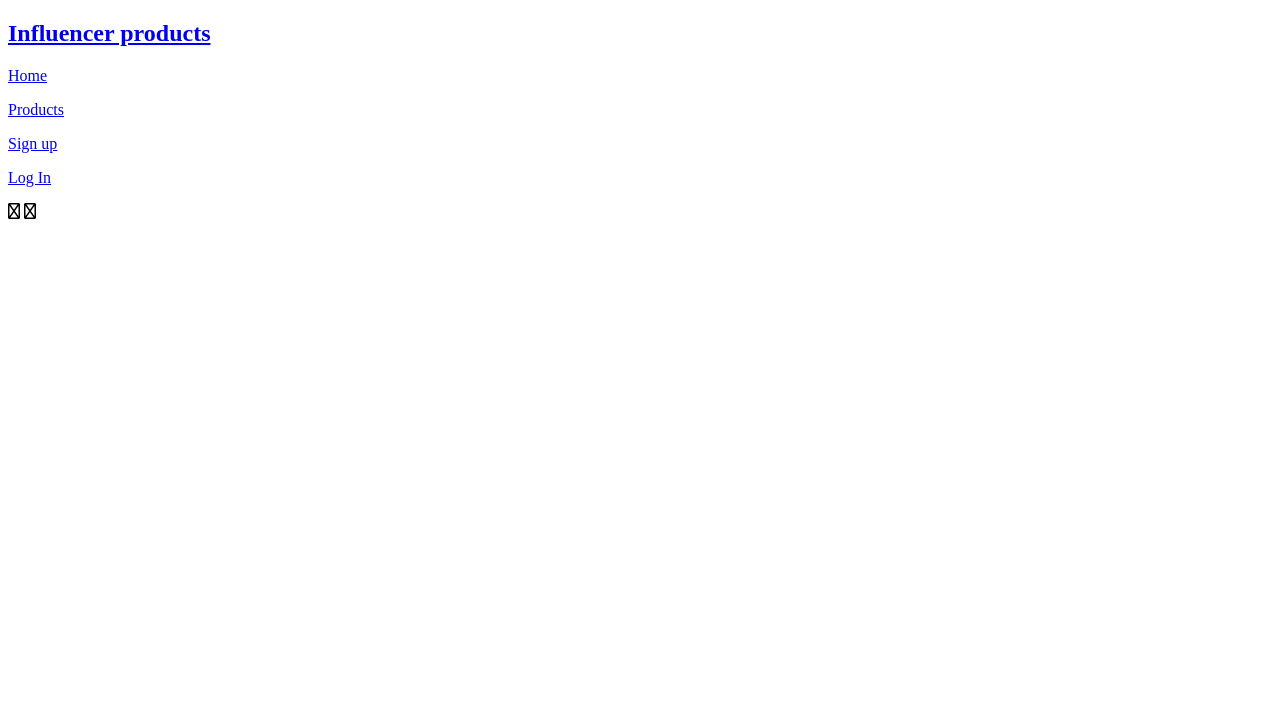
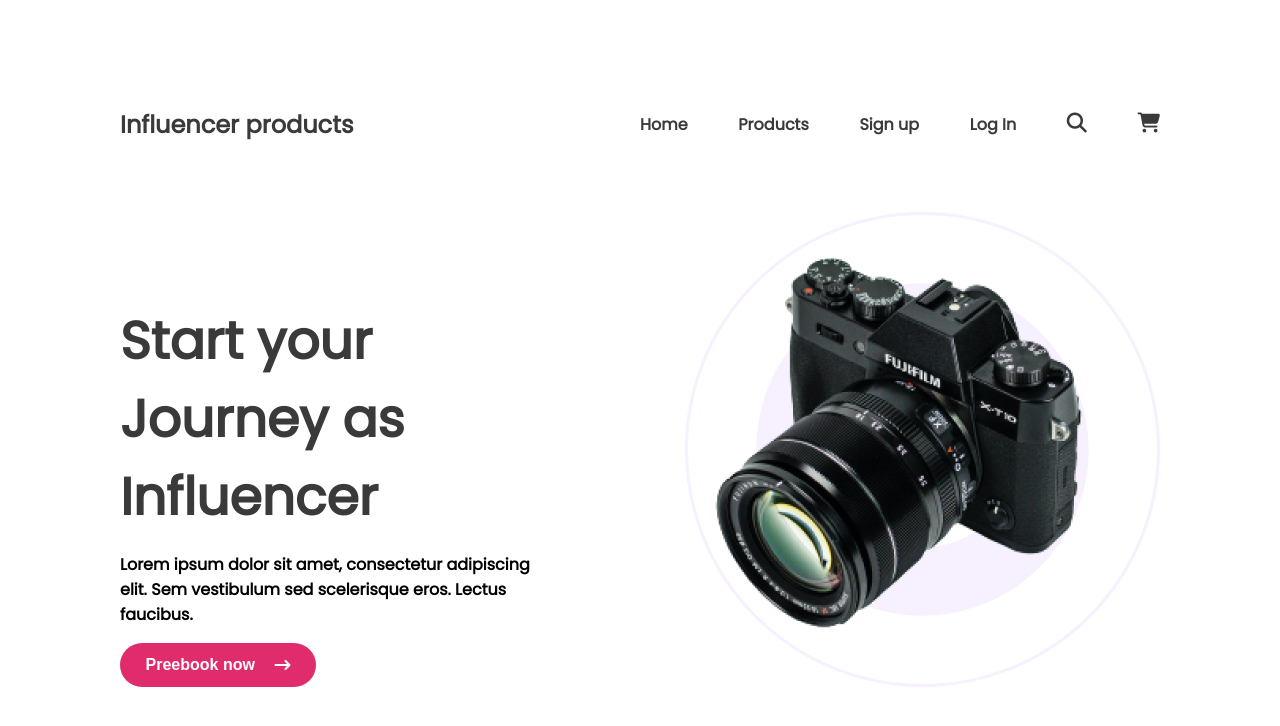
Before and after one commit to kalam409/influencer-gears-assignment-practice, a plain HTML site: page index.html in a window 1280 px wide. Drawn offline with Linux system fonts and the light colour scheme.

Commit message:
main banner added

```diff
--- a/index.html
+++ b/index.html
@@ -7,6 +7,10 @@
     <title>Assignment practice-2</title>
     <!-- font awesome link -->
     <script src="https://kit.fontawesome.com/d5e062fa8c.js" crossorigin="anonymous"></script>
+    <!-- google fonts -->
+    <!-- <link rel="preconnect" href="https://fonts.googleapis.com">
+    <link rel="preconnect" href="https://fonts.gstatic.com" crossorigin>
+    <link href="https://fonts.googleapis.com/css2?family=Poppins&display=swap" rel="stylesheet"> -->
     <!-- favicon added -->
     <link rel="shortcut icon" href="logos/favicon.png" type="image/x-icon">
     <!-- style sheet link -->
@@ -20,21 +24,52 @@
                 <div class="logo">
                     <h2><a href="#">Influencer products</a></h2>
                 </div>
+                <div>
                     <div class="menu-bar">
                         <div class="menu-list">
                             <p><a href="#">Home</a></p>
                             <p><a href="#">Products</a></p>
                             <p><a href="#">Sign up</a></p>
                             <p><a href="#">Log In</a></p>
+                            <a href="#"><i class="fa-solid fa-magnifying-glass nav-icon"></i></a>
+                            <a href="#"><i class="fa-solid fa-cart-shopping nav-icon"></i></a>
                         </div>
-                    <div class="cart">
-                        <i class="fa-regular fa-magnifying-glass"></i>
-                        <i class="fa-regular fa-cart-shopping"></i>
                     </div>
+                    <!-- <div class="menu-cart">
+                        <i class="fa-solid fa-magnifying-glass nav-icon"></i>
+                        <i class="fa-solid fa-cart-shopping nav-icon"></i>
+                    </div> -->
                 </div>
             </section>
         </nav>
     </header>
     <!-- header end -->
+    <!-- The part of top body-Start your Journey -->
+    <main>
+        <section class="main-banner">
+            <article>
+                <div class="top-title">
+                    <h1 class="title">Start your Journey as Influencer</h1>
+                    <p class="subtitle">Lorem ipsum dolor sit amet, consectetur adipiscing elit. Sem vestibulum sed scelerisque eros. Lectus faucibus.</p>
+                </div>
+                <div class="button">
+                    <button class="preebook">
+                        <a href="#">Preebook now</a>
+                        <i class="fa-solid fa-arrow-right-long"></i>
+                    </button>
+                </div>
+            </article>
+            <div>
+                <div class="banners">
+                    <div class="banner-1">
+                        <img src="images/Circle design.svg" alt="circle-image">
+                    </div>
+                    <div class="banner-2">
+                        <img src="images/main-camera.png" alt="camera">
+                    </div>
+                </div>
+            </div>
+        </section>
+    </main>
 </body>
 </html>
--- a/styles/style.css
+++ b/styles/style.css
@@ -1,13 +1,97 @@
 /* ----------
     fonts
 -----------*/
-<style>
 @import url('https://fonts.googleapis.com/css2?family=Poppins&display=swap');
-</style>
-
 /* common style or utilities */
-.body{
+body{
     font-family: 'Poppins', sans-serif;
-    /* font-family: "Font Awesome 5 Free";
-    content: "\f14a"; */
+    margin: 0%;
+    padding-top: 87px;
+    padding-bottom: 100px;
+    padding-left: 120px;
+    padding-right: 120px;
 }
+/* navigation menu part start*/
+.nav-bar{
+    display: grid;
+    grid-template-columns: repeat(2, 1fr);
+    align-items: center;
+    /* justify-content: center;
+    justify-items: center; */
+}
+.logo a{
+    text-decoration: none;
+    color: #3A3A3A;
+    font-weight: 700;
+    font-size: 24px;
+}
+.menu-list{
+    display: flex;
+    justify-content: space-between;
+    align-items: center;
+}
+.menu-list a{
+    /* padding-right: 20px; */
+    text-decoration: none;
+    font-weight: 600;
+    font-size: 16px;
+    color: #3A3A3A;
+}
+/* nav-icon */
+.fa-magnifying-glass.nav-icon{
+    font-size: 20px;
+}
+.fa-cart-shopping.nav-icon{
+    font-size: 20px;
+}
+/* The part of top body-Start your Journey */
+.main-banner{
+    display: flex;
+    column-gap: 9em;
+    margin-top: 50px;
+}
+/* Top Title section start */
+.top-title .title{
+    font-weight: 700;
+    font-size: 52px;
+    margin-top: 90px;
+    margin-bottom: 0%;
+    color: #3A3A3A;
+}
+.top-title .subtitle{
+    font-weight: 600;
+    font-size: 16px;
+}
+.button .preebook{
+    width: 196px;
+    height: 44px;
+    left: 120px;
+    top: 511px;
+    background: #E02C6D;
+    border-radius: 41px;
+    border: none;
+    display: flex;
+    justify-content: space-evenly;
+    align-items: center;
+}
+.button a, .fa-arrow-right-long{
+    text-decoration: none;
+    color: white;
+    font-weight: 700;
+    font-size: 16px;
+}
+/* Top title section end */
+/* top banner section start */
+.banners .banner-1 img{
+    width: 475px;
+    height: 475px;
+    position: relative;
+}
+.banners .banner-2 img{
+    width: 440px;
+    height: 414px;
+    position: relative;
+    top: -460px;
+    z-index: 1;
+}
+/* top banner section end */
```
Lines whose indentation alone changed are shown as unchanged.
